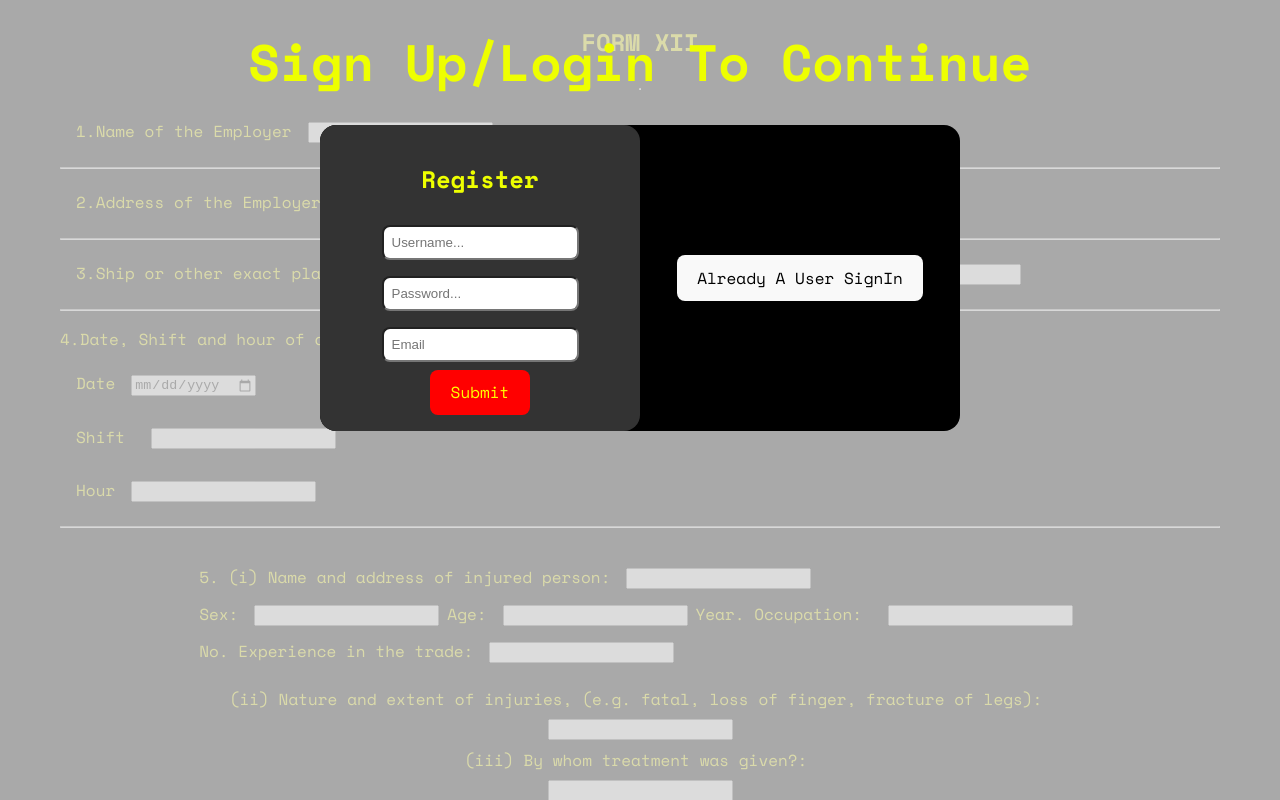
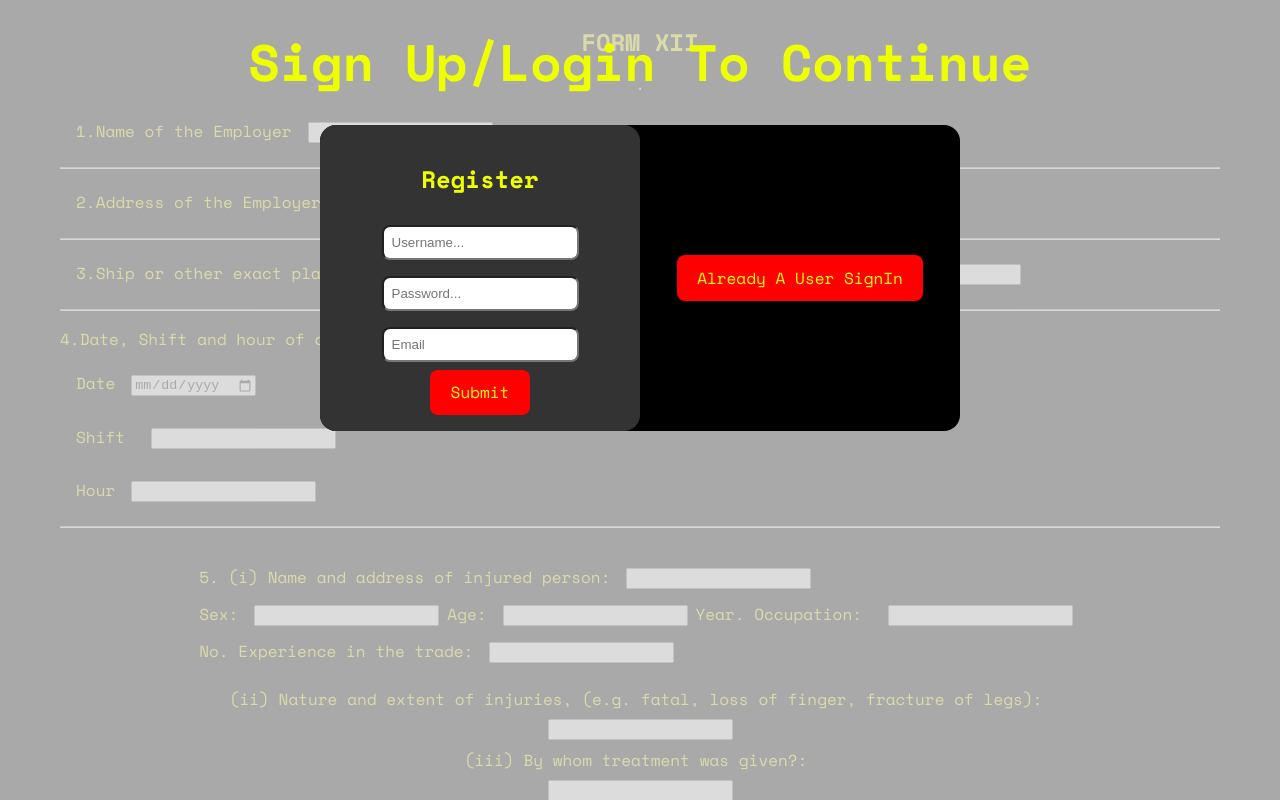
Before and after one commit to DAObliterator/MPT_AUTOMATION, a React (Vite) app: page / in a window 1280 px wide. Shown: the top 800 px of the page. Built offline with nearby package versions, Linux system fonts and the light colour scheme; no server answers.

Commit message:
made some changes to css

```diff
--- a/src/pages/Home.css
+++ b/src/pages/Home.css
@@ -64,6 +64,8 @@ input {
   flex-direction: column;
   background-color: rgba(212, 212, 212, 0.8);
   position: fixed;
+  left: 0;
+  top: 0;
   align-items: center;
   min-height: 100%;
   width: 100vw;
--- a/src/pages/Home.jsx
+++ b/src/pages/Home.jsx
@@ -819,7 +819,7 @@ export const LoginSignUp = ({ isAuthenticated, height }) => {
         )}
         <div id="Message-Div">
           {" "}
-          <button onClick={(ev) => handleFormChange(ev)}>
+          <button style={{backgroundColor: "red" , color: "yellow"}} onClick={(ev) => handleFormChange(ev)}>
             {" "}
             {message}{" "}
           </button>{" "}
```
